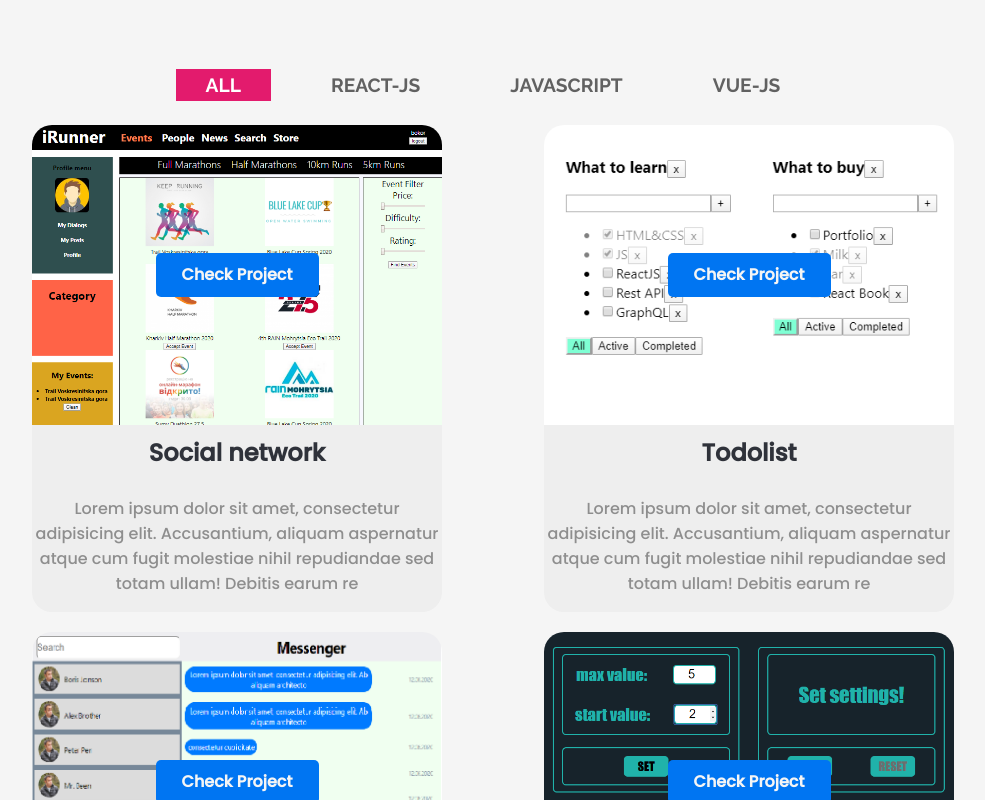
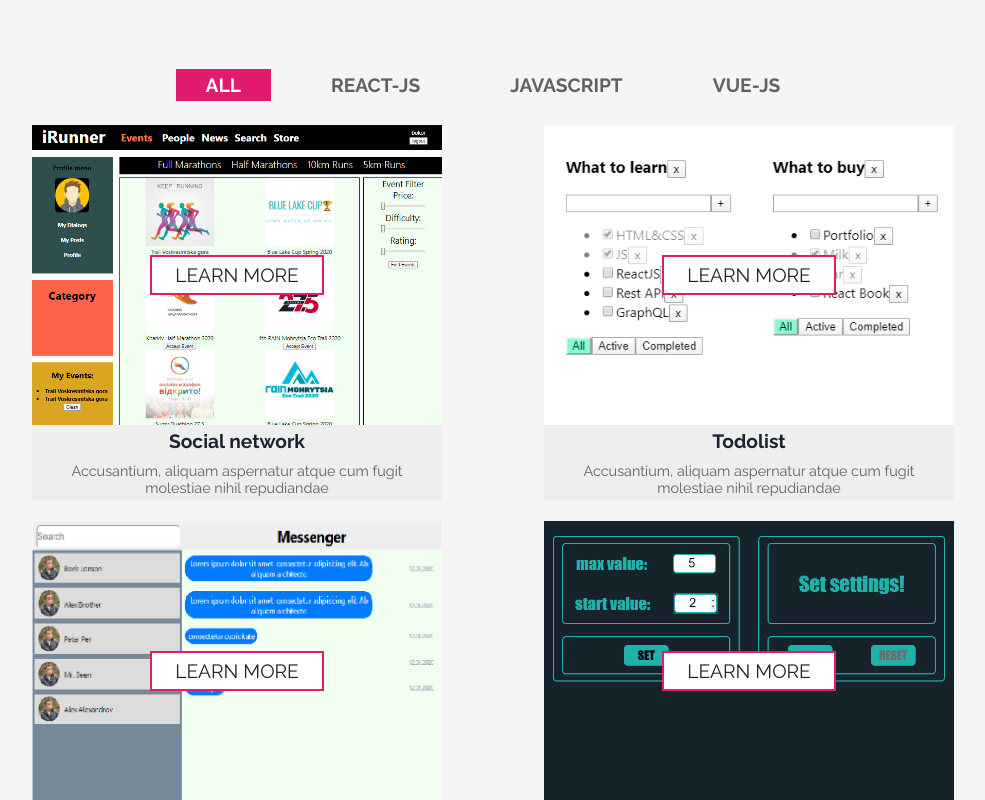
Before and after one commit to bokor-git/portfolio-new, a React (Create React App) app: page / in a window 1280 px wide. Shown: the part 2200-3000 px from the top of the page, without its empty margins (147-1132 px from the left). Built offline with nearby package versions, Linux system fonts and the light colour scheme.

Commit message:
project item beta done

```diff
--- a/src/common/components/Link.module.scss
+++ b/src/common/components/Link.module.scss
@@ -1,18 +1,20 @@
 @import "../../common/styles/sass/variables";
-
-.link {
+@import "../../common/styles/sass/mixins";
+.link {bottom: 0;
+  left: 0;
+  right: 0;
+  border: 2px solid #e31b6d;
+  background-color: white;
+  font-size: 13pt;
+  margin: 0 auto;
+  padding: 7px 0;
+  width: 170px;
   display: flex;
   justify-content: center;
   align-items: center;
-  border-radius: 5px;
-  font-family: $textFont;
+  @include text($textFont2, 1.2rem, 400, #1b242f);
   cursor: pointer;
-  width: 163px;
-  height: 44px;
-  color: #f5f5f5;
   text-decoration: none;
-  background-color: $secondaryGradientColor;
-  font-weight: 700;
   position: relative;
   z-index: 2;
 }
--- a/src/projects/Projects.module.scss
+++ b/src/projects/Projects.module.scss
@@ -35,12 +35,10 @@
           @include text($textFont2, 1.2rem, 600, #616161);
           margin: 0 15px;
           padding: 10px 30px;
-          transition: background-color 0.5s;
         }
         .itemActive {
           background-color: #E31B6D;
           @include text($textFont2, 1.2rem, 600, #FFF);
-          transition: background-color 0.5s;
           margin: 0 15px;
           padding: 5px 30px;
         }
--- a/src/projects/Projects.tsx
+++ b/src/projects/Projects.tsx
@@ -11,28 +11,28 @@ import {Line} from "../common/components/Line";
 
 const socialNetwork = {
     name: "Social network",
-    description: "Lorem ipsum dolor sit amet, consectetur adipisicing elit. Accusantium, aliquam aspernatur atque cum fugit molestiae nihil repudiandae sed totam ullam! Debitis earum re",
+    description: "Accusantium, aliquam aspernatur atque cum fugit molestiae nihil repudiandae",
     img: socialImg
 }
 
 const todoList = {
     name: "Todolist",
     img: todolistImg,
-    description: "Lorem ipsum dolor sit amet, consectetur adipisicing elit. Accusantium, aliquam aspernatur atque cum fugit molestiae nihil repudiandae sed totam ullam! Debitis earum re"
+    description: "Accusantium, aliquam aspernatur atque cum fugit molestiae nihil repudiandae"
 }
 
 
 const messenger = {
     name: "Messenger",
     img: messengerImg,
-    description: "Lorem ipsum dolor sit amet, consectetur adipisicing elit. Accusantium, aliquam aspernatur atque cum fugit molestiae nihil repudiandae sed totam ullam! Debitis earum re"
+    description: "Accusantium, aliquam aspernatur atque cum fugit molestiae nihil repudiandae"
 }
 
 
 const counter = {
     name: "Counter",
     img: counterImg,
-    description: "Lorem ipsum dolor sit amet, consectetur adipisicing elit. Accusantium, aliquam aspernatur atque cum fugit molestiae nihil repudiandae sed totam ullam! Debitis earum re"
+    description: "Accusantium, aliquam aspernatur atque cum fugit molestiae nihil repudiandae"
 }
 
 const Projects = () => {
--- a/src/projects/project/Project.module.scss
+++ b/src/projects/project/Project.module.scss
@@ -12,12 +12,11 @@
   position: relative;
 
   .projectPhoto {
-    border-top-left-radius: 20px;
-    border-top-right-radius: 20px;
     width: 100%;
     @include flex(row, center, center);
     height: 300px;
     background-size: cover;
+    transition: all 0.3s ease-in-out;;
 
   }
 
@@ -30,8 +29,6 @@
       @include flex(column, default, center);
       height: 200px;
       background-color: #eeeeee;
-      border-top-left-radius: 20px;
-      border-top-right-radius: 20px;
     }
   }
 
@@ -41,18 +38,17 @@
     width: 100%;
     @include flex(column, space-around, center);
     text-align: center;
-    border-bottom-left-radius: 20px;
-    border-bottom-right-radius: 20px;
 
     .projectTitle {
-      @include text($textFont, 1.5rem, 700, #2f323a);
-      margin: 10px;
+      @include text($textFont2, 1.2rem, 600, #1b242f);
+      margin: 5px;
       position: relative;
 
     }
 
     .description {
-      @include text($textFont, 1rem, 400, $textColor);
+      @include text($textFont2, 0.9rem, 400, #616161);
+      margin: 5px;
     }
   }
 }
--- a/src/projects/project/Project.tsx
+++ b/src/projects/project/Project.tsx
@@ -12,7 +12,7 @@ type ProjectPropsType = {
 const Project = (props: ProjectPropsType) => {
     return <div className={`${styleContainer.container} ${style.project}`}>
         <div className={style.projectPhoto} style={{backgroundImage: `url(${props.img})`}}>
-            <CheckLink text={"Check Project"}/>
+            <CheckLink text={"LEARN MORE"}/>
         </div>
 
         <div className={style.projectDescription}>
@@ -20,8 +20,6 @@ const Project = (props: ProjectPropsType) => {
             <p className={style.description}>{props.description}</p>
         </div>
     </div>
-
-
 };
 
 export default Project
```
